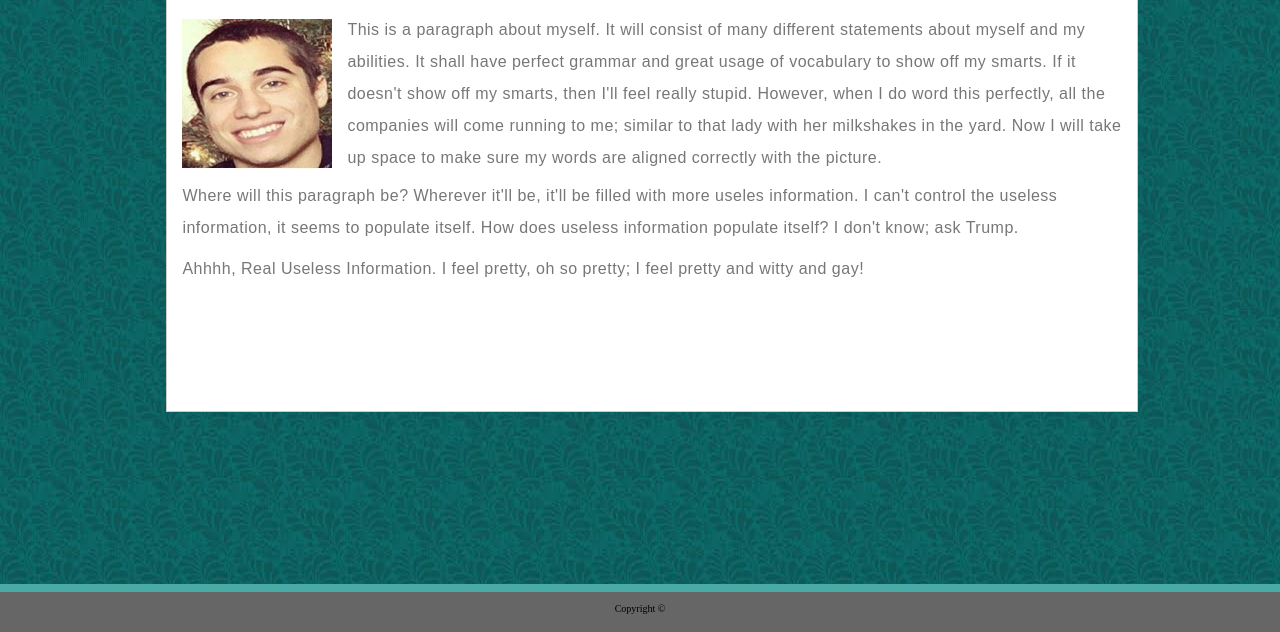
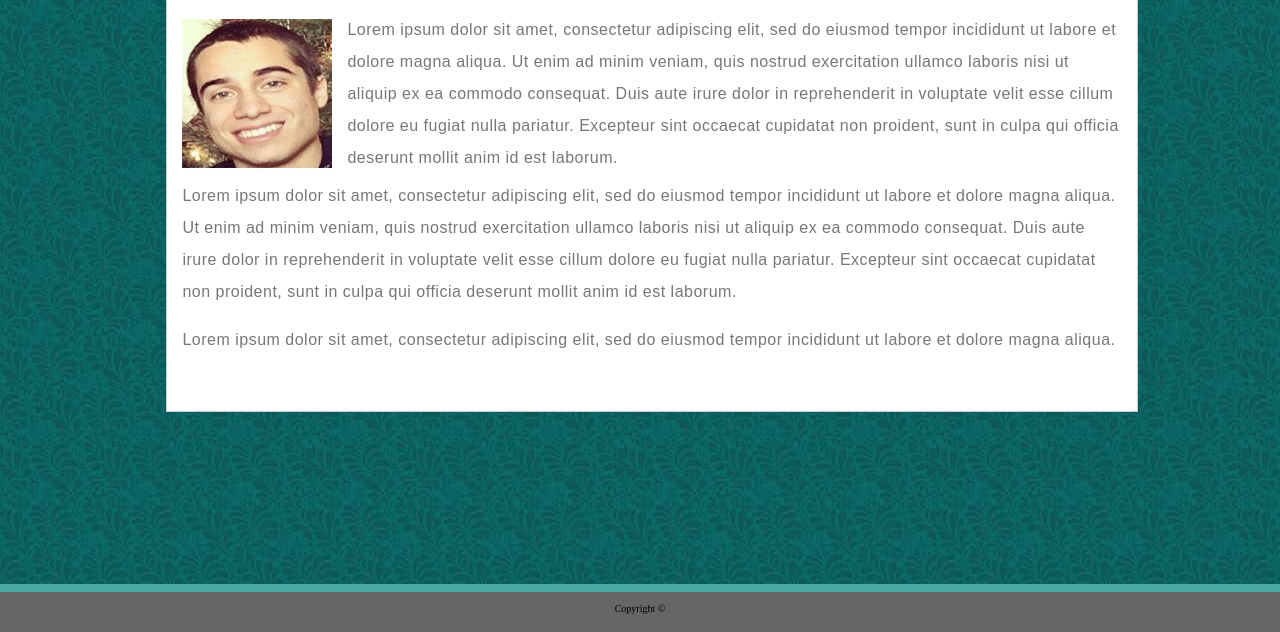
Before and after one commit to CCastro502/Basic-Portfolio, a plain HTML site: page index.html in a window 1280 px wide. Shown: the part 168-800 px from the top of the page. Drawn offline with Linux system fonts and the light colour scheme.

Commit message:
final draft changes

```diff
--- a/assets/css/style.css
+++ b/assets/css/style.css
@@ -186,6 +186,7 @@ a:active {
     position: relative;
     margin-left: 10px;
     bottom: 185px;
+    line-height: 200%;
 }
 
 .links {
--- a/index.html
+++ b/index.html
@@ -26,19 +26,13 @@
         <section class="picPlusProf">
             <img src="assets/images/profilePic.jpg" class="prof-pic" />
             <p class="abt-me-p1">
-                This is a paragraph about myself. It will consist of many different statements about myself and my
-                abilities. It shall have perfect grammar and great usage of vocabulary to show off my smarts. If it
-                doesn't show off my smarts, then I'll feel really stupid. However, when I do word this perfectly, all
-                the companies will come running to me; similar to that lady with her milkshakes in the yard. Now I will
-                take up space to make sure my words are aligned correctly with the picture.
+                Lorem ipsum dolor sit amet, consectetur adipiscing elit, sed do eiusmod tempor incididunt ut labore et dolore magna aliqua. Ut enim ad minim veniam, quis nostrud exercitation ullamco laboris nisi ut aliquip ex ea commodo consequat. Duis aute irure dolor in reprehenderit in voluptate velit esse cillum dolore eu fugiat nulla pariatur. Excepteur sint occaecat cupidatat non proident, sunt in culpa qui officia deserunt mollit anim id est laborum.
             </p>
             <p class="abt-me-p2">
-                Where will this paragraph be? Wherever it'll be, it'll be filled with more useles information. I can't
-                control the useless information, it seems to populate itself. How does useless information populate itself? I don't know; ask Trump.
+                Lorem ipsum dolor sit amet, consectetur adipiscing elit, sed do eiusmod tempor incididunt ut labore et dolore magna aliqua. Ut enim ad minim veniam, quis nostrud exercitation ullamco laboris nisi ut aliquip ex ea commodo consequat. Duis aute irure dolor in reprehenderit in voluptate velit esse cillum dolore eu fugiat nulla pariatur. Excepteur sint occaecat cupidatat non proident, sunt in culpa qui officia deserunt mollit anim id est laborum.
             </p>
             <p class="abt-me-p3">
-                Ahhhh, Real Useless Information. I feel pretty, oh so pretty; I feel pretty and witty and gay!
-            </p>
+                Lorem ipsum dolor sit amet, consectetur adipiscing elit, sed do eiusmod tempor incididunt ut labore et dolore magna aliqua.
         </section>
     </div>
     <div class="foot">
```
